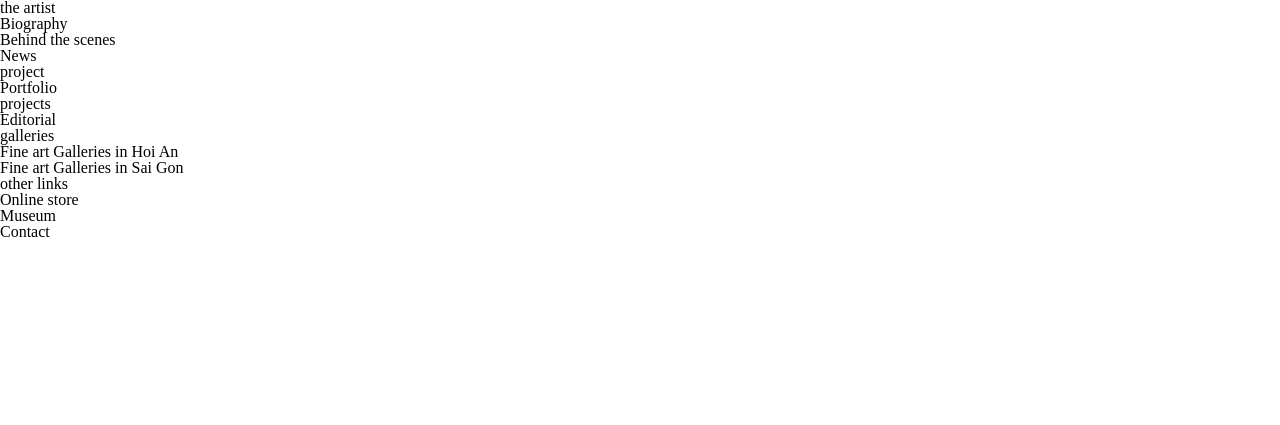
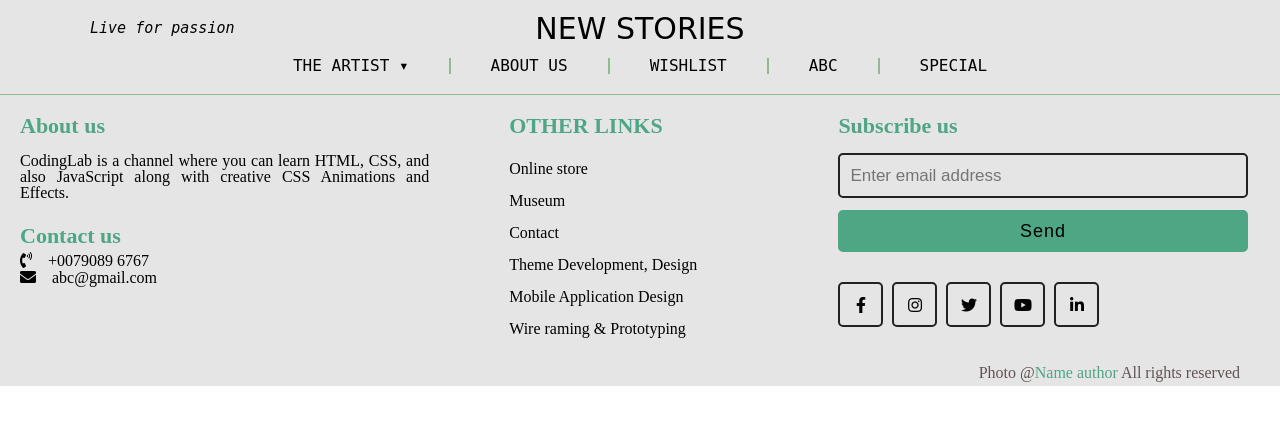
Before and after one commit to uyennguyen23/webDonate, a PHP site: page /Users/Page/footer.php in a window 1280 px wide. Shown: the top 425 px of the page. Run offline with PHP 8.4, Linux system fonts and the light colour scheme; some web fonts are replaced.

Commit message:
uploat page footer

```diff
--- a/Users/Page/footer.php
+++ b/Users/Page/footer.php
@@ -6,41 +6,60 @@
     <meta http-equiv="X-UA-Compatible" content="IE=edge">
     <meta name="viewport" content="width=device-width, initial-scale=1.0">
     <link rel="stylesheet" href="../../Assets/css/footerStyle.css">
-    <link rel="stylesheet" href="../../Assets/css/reset.css">
-
+    <link rel="stylesheet" href="https://cdnjs.cloudflare.com/ajax/libs/font-awesome/5.15.2/css/all.min.css" />
     <title>Document</title>
 </head>
 
 <body>
-    <div class="--c--fluit--footer">
-        <div class="--c--footer-">
-            <div class="--c--footer-one">
-                <h3>the artist</h3>
-                <p>Biography</p>
-                <p>Behind the scenes</p>
-                <p>News</p>
+    <?php include_once "../Page/header.php"?>
+
+    <footer>
+        <div class="c__container">
+            <div class="left box">
+                <div class="upper">
+                    <div class="topic">About us</div>
+                    <p>CodingLab is a channel where you can learn HTML, CSS, and also JavaScript along with creative CSS
+                        Animations and Effects.</p>
+                </div>
+                <div class="lower">
+                    <div class="topic">Contact us</div>
+                    <div class="phone">
+                        <a href="#"><i class="fas fa-phone-volume"></i>+0079089 6767</a>
+                    </div>
+                    <div class="email">
+                        <a href="#"><i class="fas fa-envelope"></i>abc@gmail.com</a>
+                    </div>
+                </div>
             </div>
-            <div class="--c--footer-one">
-                <h3>project</h3>
-                <p>Portfolio</p>
-                <p>projects</p>
-                <p>Editorial</p>
+            <div class="middle box">
+                <div class="topic">OTHER LINKS</div>
+                <div><a href="#">Online store</a></div>
+                <div><a href="#">Museum</a></div>
+                <div><a href="#">Contact</a></div>
+                <div><a href="#">Theme Development, Design</a></div>
+                <div><a href="#">Mobile Application Design</a></div>
+                <div><a href="#">Wire raming & Prototyping</a></div>
             </div>
-            <div class="--c--footer-one">
-                <h3>galleries</h3>
-                <p>Fine art Galleries in Hoi An</p>
-                <p>Fine art Galleries in Sai Gon</p>
-
+            <div class="right box">
+                <div class="topic">Subscribe us</div>
+                <form action="#">
+                    <input type="text" placeholder="Enter email address">
+                    <input type="submit" name="" value="Send">
+                    <div class="media-icons">
+                        <a href="#"><i class="fab fa-facebook-f"></i></a>
+                        <a href="#"><i class="fab fa-instagram"></i></a>
+                        <a href="#"><i class="fab fa-twitter"></i></a>
+                        <a href="#"><i class="fab fa-youtube"></i></a>
+                        <a href="#"><i class="fab fa-linkedin-in"></i></a>
+                    </div>
+                </form>
             </div>
-            <div class="--c--footer-one">
-                <h3>other links</h3>
-                <p>Online store</p>
-                <p>Museum</p>
-                <p>Contact</p>
-            </div>
-
         </div>
-    </div>
+        <div class="c__bottom">
+            <p>Photo @<a href="#">Name author</a> All rights reserved
+            </p>
+        </div>
+    </footer>
 </body>
 
 </html>
```
